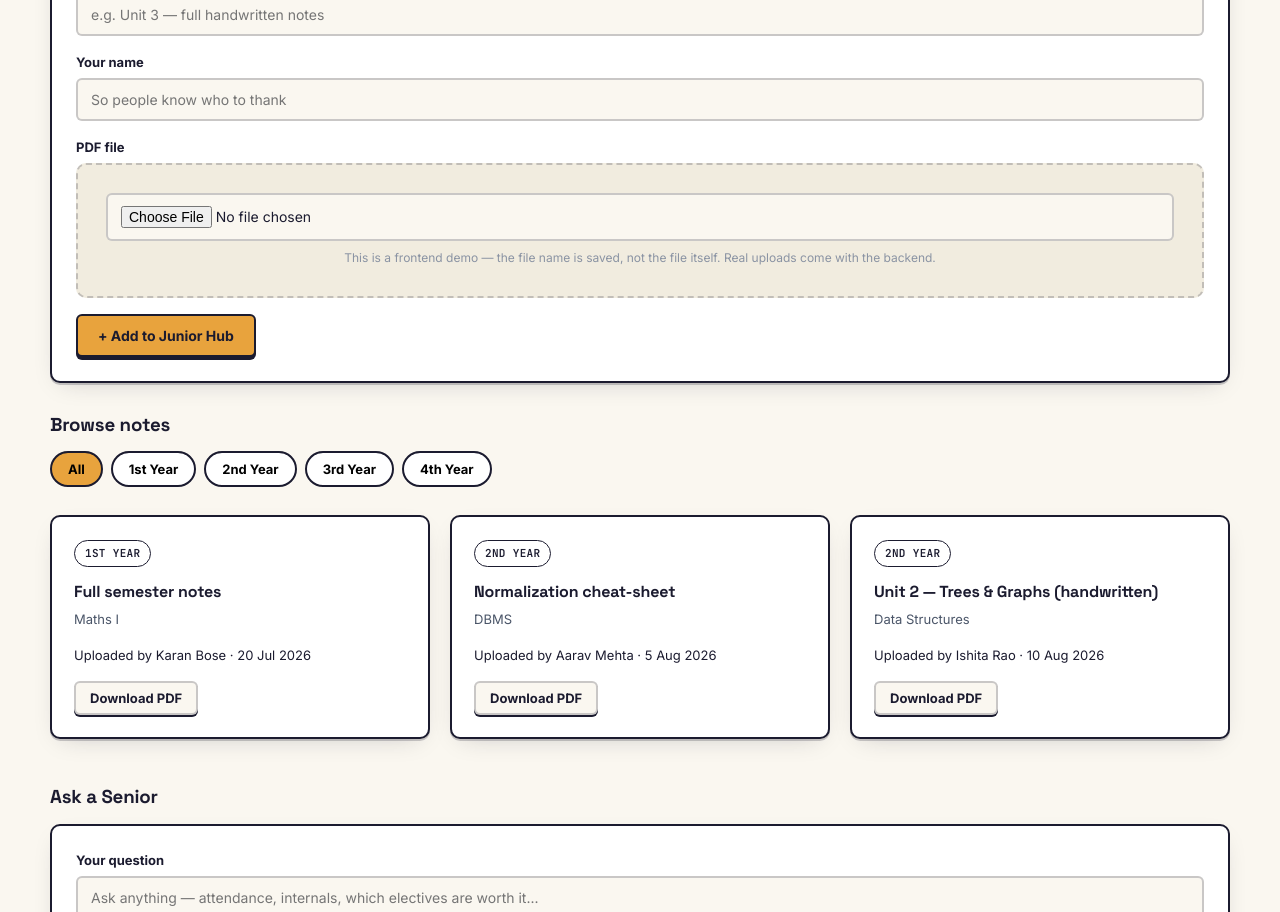
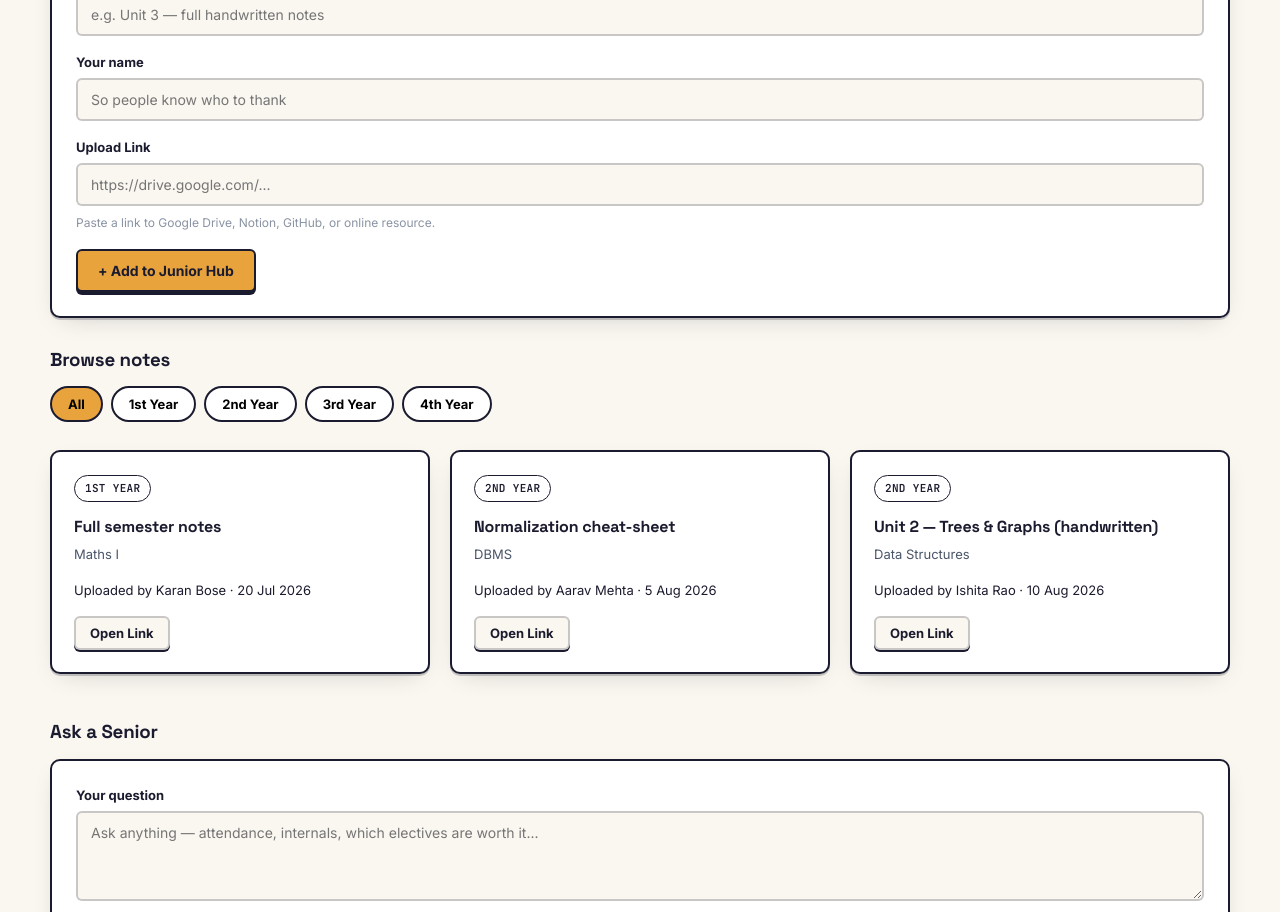
Before and after one commit to niyatisharma100307-crypto/WorkForce-fee, a React (Vite) app: page /junior-hub in a window 1280 px wide. Shown: the part 562-1474 px from the top of the page. Built offline with nearby package versions, Linux system fonts and the light colour scheme.

Commit message:
Added Links to JuniorHub

```diff
--- a/src/pages/public/JuniorHub.jsx
+++ b/src/pages/public/JuniorHub.jsx
@@ -1,8 +1,14 @@
-import { useRef, useState } from 'react';
+import { useState } from 'react';
 import { Store, fmtDate } from '../../store.js';
 import { useToast } from '../../components/Toast.jsx';
 
 const YEARS = ['All', '1st Year', '2nd Year', '3rd Year', '4th Year'];
+
+const DEFAULT_LINKS = {
+  n1: 'https://github.com/Har-Jass/Data-Structures-Handwritten-Notes/blob/main/9_Trees_DS.pdf',
+  n2: 'https://sqlcheat.com/cheat-sheets/sql-functions-operators-cheat-sheet/',
+  n3: 'https://tutorial.math.lamar.edu/',
+};
 
 export default function JuniorHub() {
   const toast = useToast();
@@ -14,7 +20,7 @@ export default function JuniorHub() {
   const [subject, setSubject] = useState('');
   const [title, setTitle] = useState('');
   const [uploaderName, setUploaderName] = useState('');
-  const fileRef = useRef(null);
+  const [link, setLink] = useState('');
 
   function refreshNotes() {
     setNotes(Store.get('notes').slice().reverse());
@@ -22,19 +28,19 @@ export default function JuniorHub() {
 
   function handleNotesSubmit(e) {
     e.preventDefault();
-    const file = fileRef.current?.files?.[0];
     Store.push('notes', {
       id: Store.uid('n'),
       year,
       subject: subject.trim(),
-      title: title.trim() + (file ? ` (${file.name})` : ''),
+      title: title.trim(),
       uploader: uploaderName.trim(),
+      link: link.trim(),
       date: new Date().toISOString().slice(0, 10),
     });
     setSubject('');
     setTitle('');
     setUploaderName('');
-    if (fileRef.current) fileRef.current.value = '';
+    setLink('');
     toast('Notes added to Junior Hub');
     refreshNotes();
   }
@@ -149,13 +155,16 @@ export default function JuniorHub() {
               />
             </div>
             <div className="field">
-              <label>PDF file</label>
-              <div className="upload-box">
-                <input type="file" accept="application/pdf" ref={fileRef} style={{ margin: '0 auto' }} />
-                <div className="field-hint mt-8">
-                  This is a frontend demo — the file name is saved, not the file itself. Real
-                  uploads come with the backend.
-                </div>
+              <label>Upload Link</label>
+              <input
+                type="url"
+                placeholder="https://drive.google.com/..."
+                value={link}
+                onChange={(e) => setLink(e.target.value)}
+                required
+              />
+              <div className="field-hint mt-8">
+                Paste a link to Google Drive, Notion, GitHub, or online resource.
               </div>
             </div>
             <button type="submit" className="btn btn-primary">
@@ -182,7 +191,6 @@ export default function JuniorHub() {
         <div className="grid-3" style={{ marginBottom: 48 }}>
           {visibleNotes.length === 0 ? (
             <div className="empty-state" style={{ gridColumn: '1/-1' }}>
-
               No notes here yet — be the first to add some.
             </div>
           ) : (
@@ -198,9 +206,20 @@ export default function JuniorHub() {
                 </p>
                 <button
                   className="btn btn-sm btn-ghost mt-16"
-                  onClick={() => toast('This is a demo — real downloads need the backend')}
+                  onClick={() => {
+                    const targetLink = n.link || DEFAULT_LINKS[n.id];
+                    if (targetLink) {
+                      window.open(
+                        targetLink.startsWith('http') ? targetLink : `https://${targetLink}`,
+                        '_blank',
+                        'noopener,noreferrer'
+                      );
+                    } else {
+                      toast('This is a demo link — real resource links will open in a new tab');
+                    }
+                  }}
                 >
-                  Download PDF
+                  Open Link
                 </button>
               </div>
             ))
```
Also changed, not shown: src/store.js, 3 other files (tests, documents, lock files or other folders).
